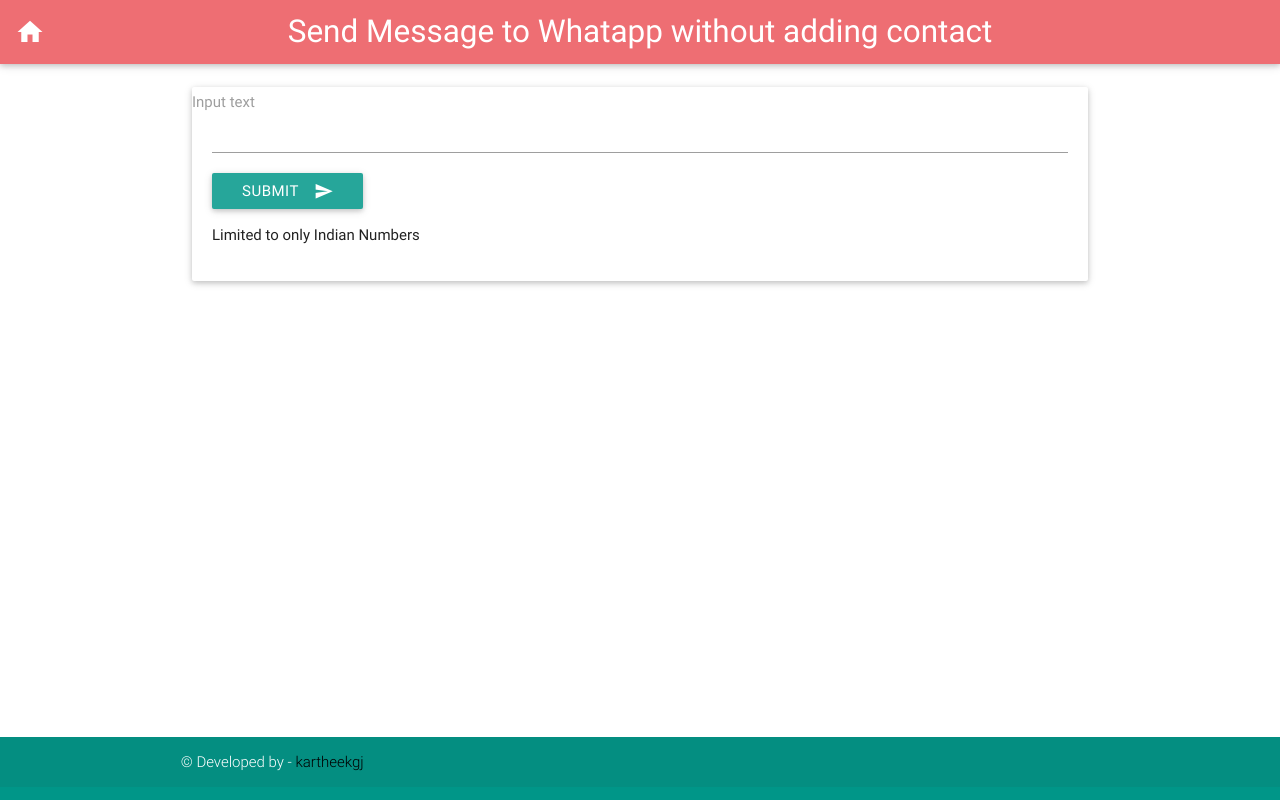
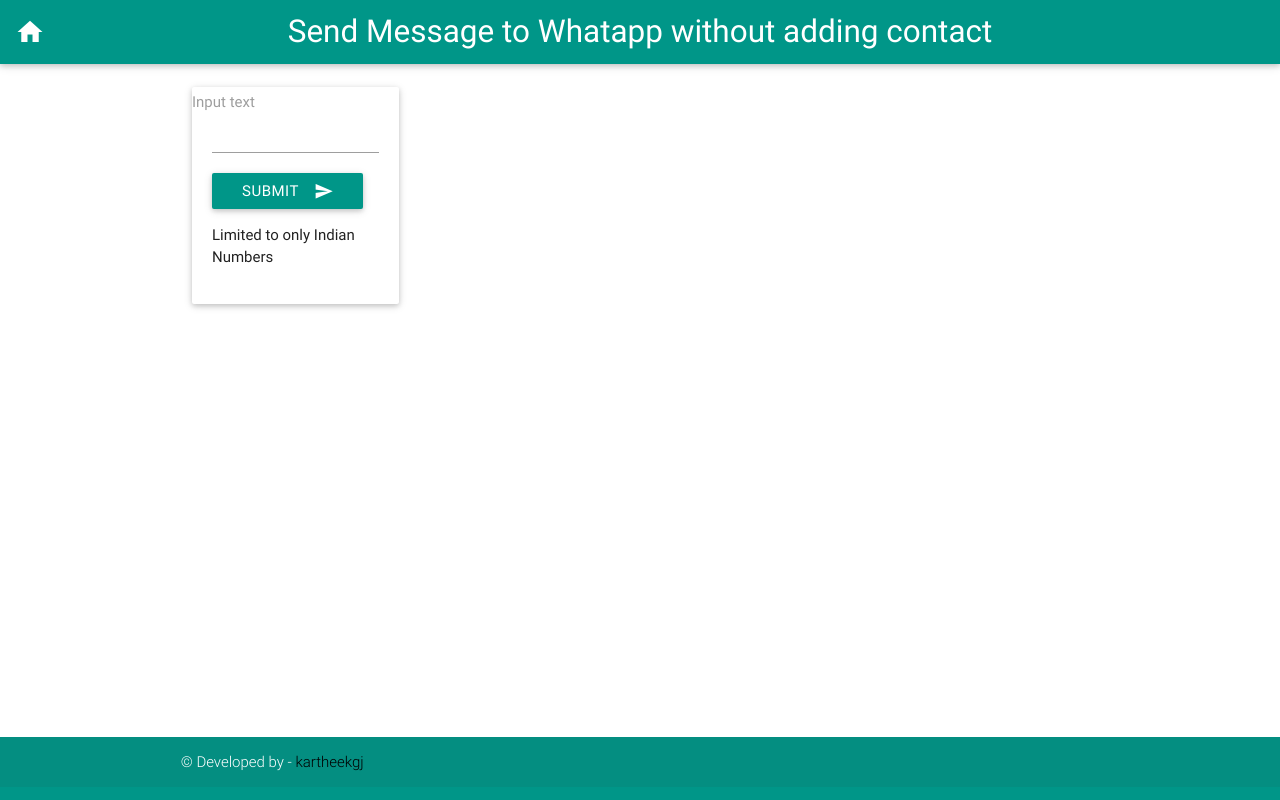
Before and after one commit to kartheekgj/numtowhatsapp, a plain HTML site: page index.html in a window 1280 px wide. Drawn offline with Linux system fonts and the light colour scheme.

Commit message:
Update index.html

```diff
--- a/index.html
+++ b/index.html
@@ -15,10 +15,10 @@
 </head>
 
 <body>
-    <header class="teal">
+    <header>
         <!-- Dropdown Structure -->
         <nav>
-            <div class="nav-wrapper">
+            <div class="nav-wrapper teal">
                 <div class="left hide-on-med-and-down"><a href="javascript:;" onClick="fnSwitch('n2b');"><i
                             class="material-icons right">home</i></a></div>
                 <a href="#" class="brand-logo center" id="logo">Send Message to Whatapp without adding contact</a>
@@ -29,14 +29,14 @@
     <section>
         <div class="container">
             <div class="row n2bb2nForm" id="n2b">
-                <div class="col s12">
+                <div class="col s6">
                     <div class="row">
-                        <div class="input-field col s12">
+                        <div class="input-field col s6">
                             <div class="card-panel">
-                                <input type="text" length="50" class="input" maxlength="10" value="" id="phNo"
+                                <input type="text" length="10" class="input" maxlength="10" value="" id="phNo"
                                     required>
                                 <label for="input_text">Input text</label>
-                                <button class="btn waves-effect waves-light" name="submit"
+                                <button class="btn waves-effect waves-light teal" name="submit"
                                     onClick="fnSendToWhatsapp()">Submit
                                     <i class="material-icons right">send</i>
                                 </button>
```
